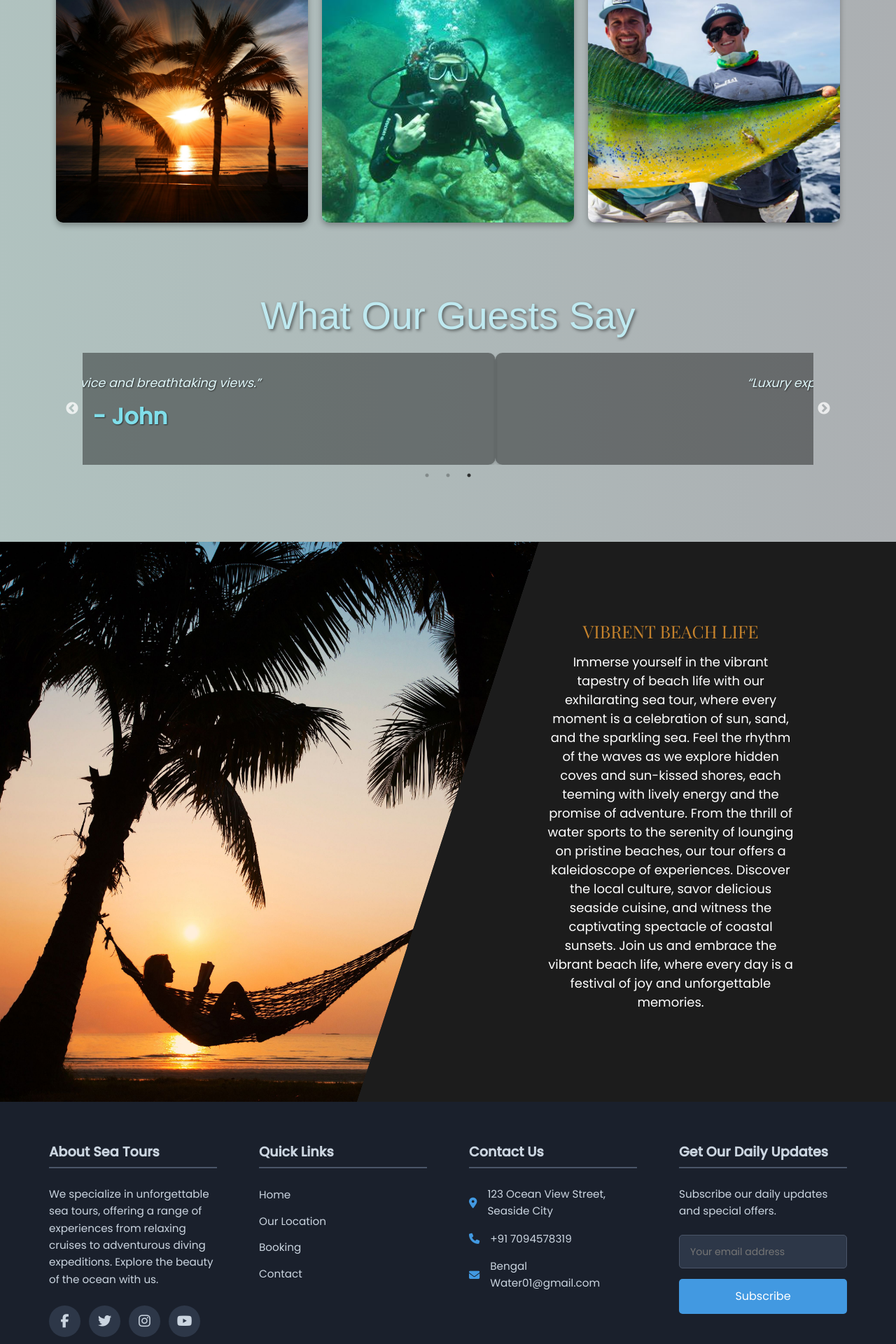
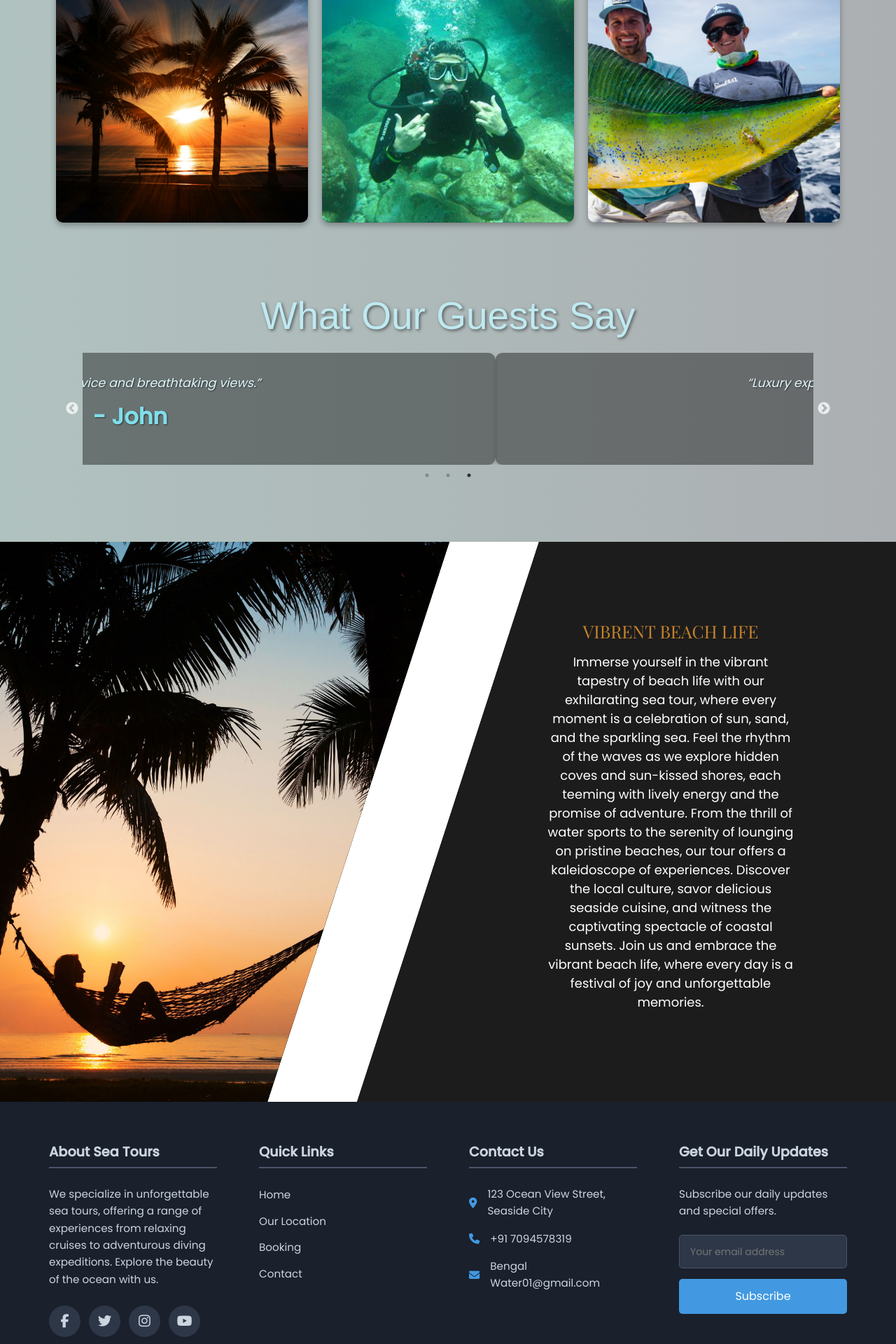
Before and after one commit to voldyabishek/Sea-Tour-Project, a React (Vite) app: page / in a window 1280 px wide. Shown: the part 1876-3796 px from the top of the page at 70% size. Built offline with nearby package versions, Linux system fonts and the light colour scheme.

Commit message:
Update Home.css

```diff
--- a/src/CssComponents/Home.css
+++ b/src/CssComponents/Home.css
@@ -144,7 +144,7 @@
 }
 
 .skw-page__half--left .skw-page__skewed {
-    left: -40%;
+    left: -60%;
 }
 
 .skw-page__half--right .skw-page__skewed {
```
